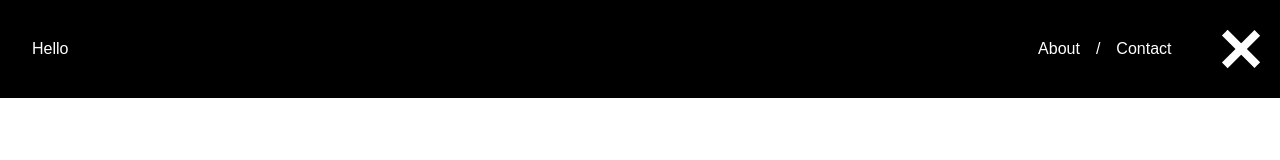
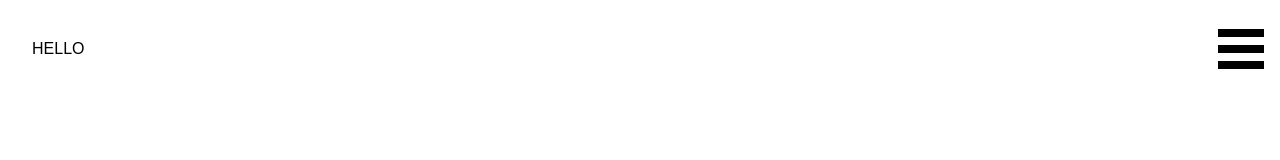
Before and after one commit to njsfield/nav-bar, a plain HTML site: page index.html in a window 1280 px wide. Drawn offline with Linux system fonts and the light colour scheme.

Commit message:
Initial working commit

```diff
--- /dev/null
+++ b/app.js
@@ -0,0 +1,15 @@
+(function(){
+
+  var nav = document.querySelector("nav"),
+      navButton = document.getElementById("nav-button");
+
+  navButton.addEventListener("click", function(e){
+
+    if (nav.classList.value.indexOf("nav--open") > -1) {
+      nav.className = "nav";
+    } else {
+      nav.classList.add("nav--open")
+    }
+  })
+
+}());
--- a/index.html
+++ b/index.html
@@ -12,7 +12,7 @@
 </head>
 
 <body>
-    <nav class="nav nav--open">
+    <nav class="nav">
         <div class="nav__logo-container">
             <a class="nav__logo" href="/">Hello</a>
         </div>
@@ -30,7 +30,7 @@
                 </li>
             </ul>
             <a class="nav__toggle-container">
-                <button class="nav__button">
+                <button id="nav-button" class="nav__button">
                     <span class="nav__toggle-line nav__toggle-line--top"></span>
                     <span class="nav__toggle-line"></span>
                     <span class="nav__toggle-line nav__toggle-line--bottom"></span>
@@ -38,4 +38,7 @@
             </a>
         </div>
     </nav>
+
+
+<script src="app.js"></script>
 </body>
--- a/style.css
+++ b/style.css
@@ -13,6 +13,7 @@ Nav
     align-items: center;
     padding: 1rem;
     transition: background 500ms ease;
+    text-transform: uppercase;
 }
 
 /* Closed */
@@ -72,6 +73,8 @@ Nav
     border: none;
     background: none;
     position: relative;
+    cursor: pointer;
+    outline: none;
 }
 .nav__toggle-line {
     width: 100%;
```
